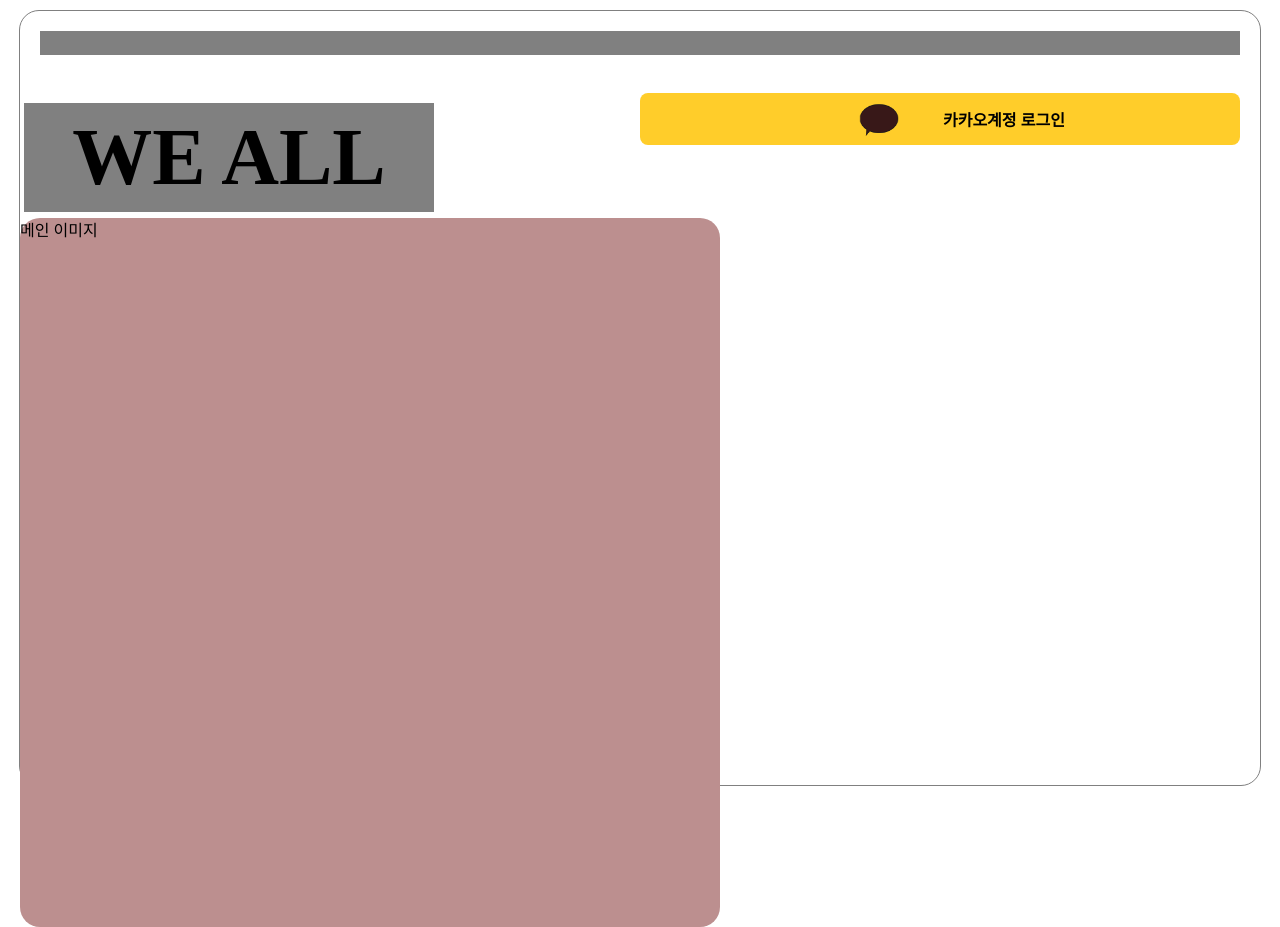
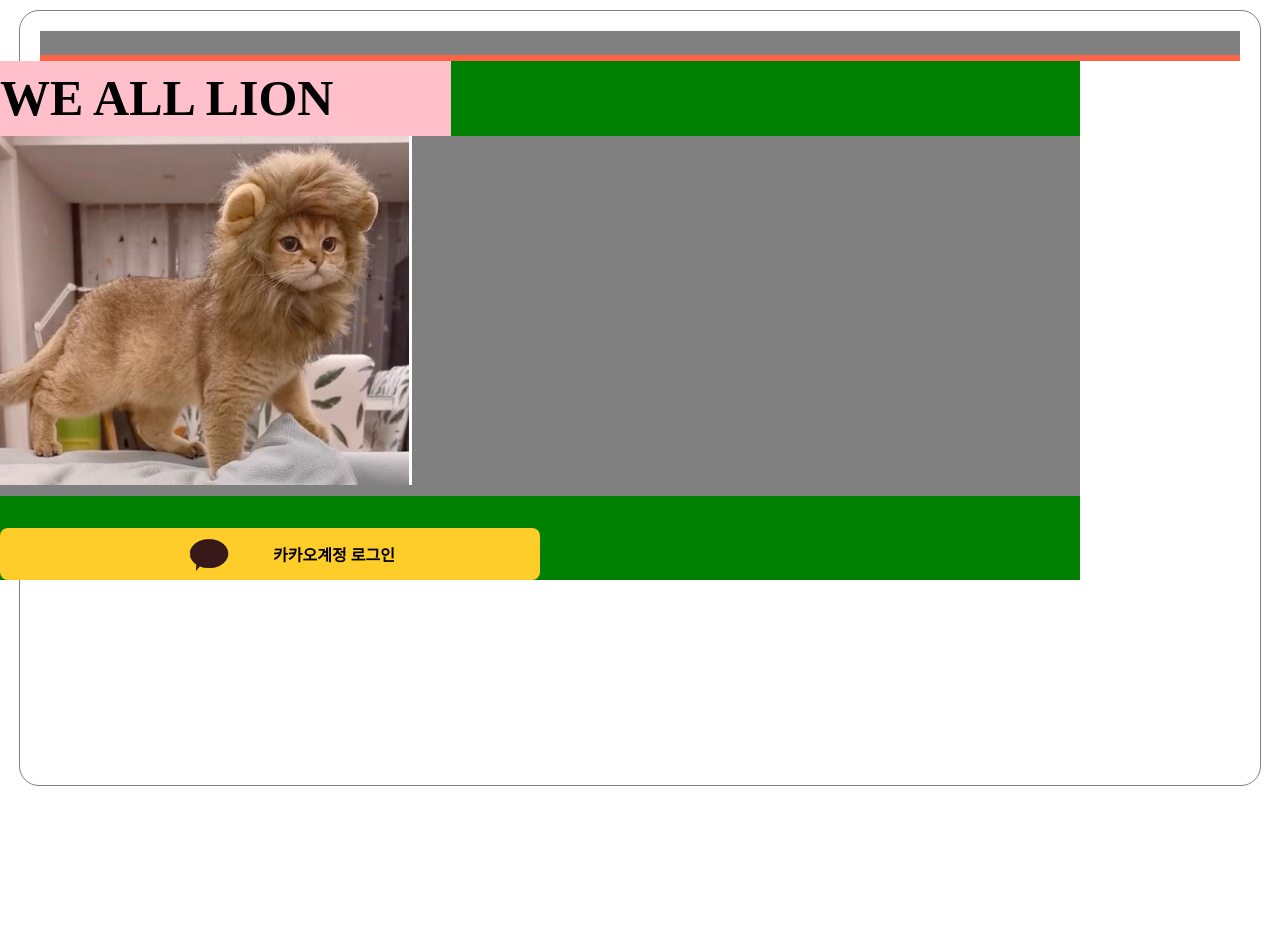
Before and after one commit to seunghoonKang/we-all-lie-fe, a React (Create React App) app: page / in a window 1280 px wide. After the commit the page ends 800 px from the top, so only its background shows below. Built offline with nearby package versions, Linux system fonts and the light colour scheme; no server answers.

Commit message:
🤮 fix : 통신 끊기는거 해결 💋 style : spinner추가 🛠️ refactor  : 이전 페이지 방지 코드 추가
#12

```diff
--- a/src/components/login/kakao.jsx
+++ b/src/components/login/kakao.jsx
@@ -2,9 +2,9 @@
 import React from 'react';
 import axios from 'axios';
 import { useNavigate } from 'react-router-dom';
-// import Spinner from "./Spinner";
 import { useCookies } from 'react-cookie';
 import { useEffect } from 'react';
+import Spinner from '../../elements/Spinner';
 
 //리다이렉트 화면
 const Kakao = () => {
@@ -14,31 +14,17 @@ const Kakao = () => {
   // 인가코드
   let code = new URL(window.location.href).searchParams.get('code');
 
-  // const Token = async () => {
-  //   const data = await axios.get(
-  //     `http://3.36.1.72/api/auth/kakao/callback?code=${code}`
-  //   );
-  //   setKakaoToken(data);
-  //   console.log(kakaoToken);
-  // };
-
-  axios
-    .get(`http://3.36.1.72/api/auth/kakao/callback?code=${code}`)
-    .then((res) => {
+  const Token = async () => {
+    try {
+      const res = await axios.get(
+        `http://3.36.1.72/api/auth/kakao/callback?code=${code}`
+      );
       const kakaoToken = res.data.accessToken;
-      // console.log(kakaoToken);
+      console.log(kakaoToken);
       localStorage.setItem('kakaotoken', kakaoToken);
-    })
-    .catch((error) => {
-      console.log('로그인에러', error);
-    });
-
-  const kakaoToken = localStorage.getItem('kakaotoken');
-  console.log(kakaoToken);
-
-  axios
-    .post(
-      `http://3.36.1.72/api/auth/kakao/callback`,
+      if (res.status === 200) {
+        const res2 = await axios.post(
+          `http://3.36.1.72/api/auth/kakao/callback?code=${code}`,
           {
             kakaoToken, //카카오 토큰
           },
@@ -47,27 +33,31 @@ const Kakao = () => {
               Authorization: `Bearer ${kakaoToken}`,
             },
           }
-    )
-    .then((res) => {
-      // console.log(res);
-      const nickname = res.data.nickname;
+        );
+        console.log(res2);
+        const nickname = res2.data.nickname;
+        // console.log(nickname);
         setCookie('nickname', nickname);
         // console.log(cookies);
-    })
-    .catch((error) => {
-      console.log('로그인 에러', error);
-    });
+        if (res2.status == 200) {
+          window.location.replace('/home');
+        }
+      } else {
+        alert('카카오톡 요청 실패');
+        navigator('/');
+      }
+    } catch (error) {
+      console.log(error);
+      alert('로그인 실패');
+      navigator('/');
+    }
+  };
 
   useEffect(() => {
-    navigator('/home');
-  }, [navigator]);
+    Token();
+  }, [Token()]);
 
-  return (
-    <div>
-      스피너 나중생각
-      {/* <Spinner/> */}
-    </div>
-  );
+  return <Spinner />;
 };
 
 export default Kakao;
--- /dev/null
+++ b/src/elements/Spinner.jsx
@@ -0,0 +1,11 @@
+import React from 'react';
+
+const Spinner = () => {
+  return (
+    <div className=" w-screen h-screen top-0 left-0 bg-[rgba(255,255,255,0.72)] z-40 flex flex-col items-center justify-center">
+      <img src="/img/spinner.gif"></img>
+    </div>
+  );
+};
+
+export default Spinner;
--- a/src/pages/Login.jsx
+++ b/src/pages/Login.jsx
@@ -3,7 +3,6 @@ import { KAKAO_AUTH_URL } from '../components/login/Oauth';
 import styled from 'styled-components';
 // import { socket } from "../shared/socket";
 import Notice from '../elements/Notice';
-import Header from '../elements/Header';
 
 // socket.emit("leave_Room", "하이하이");
 // socket.emit("enter_Room", "하이하이");
@@ -17,19 +16,44 @@ const Login = () => {
     window.location.href = KAKAO_AUTH_URL;
   };
   return (
-    <div>
+    <Wrap>
       <Notice />
-      <Header />
-      <KaKaoBtn onClick={handleLogin}>
-        <img style={{ transform: 'scale(0.3)' }} src="/img/kakao1.png"></img>
-        <span>카카오계정 로그인</span>
-      </KaKaoBtn>
-      <MainImg>메인 이미지</MainImg>
-    </div>
+      <MiniWrap>
+        <P>WE ALL LION</P>
+        <MainImg>
+          <img src="/img/lion.png"></img>
+        </MainImg>
+        <KaKaoBtn onClick={handleLogin}>
+          <img style={{ transform: 'scale(0.3)' }} src="/img/kakao1.png"></img>
+          <span>카카오계정 로그인</span>
+        </KaKaoBtn>
+      </MiniWrap>
+    </Wrap>
   );
 };
 
 export default Login;
+
+const Wrap = styled.div`
+  background-color: tomato;
+`;
+
+const MiniWrap = styled.div`
+  background-color: green;
+  position: absolute;
+  left: 50%;
+  margin-left: -50%;
+`;
+
+const P = styled.div`
+  color: #000000;
+  font-family: Pretendard, 'Source Sans Pro';
+  font-size: 50px;
+  font-weight: 800;
+  white-space: nowrap;
+  width: 28.2rem;
+  background-color: pink;
+`;
 
 const KaKaoBtn = styled.div`
   height: 52px;
@@ -42,24 +66,21 @@ const KaKaoBtn = styled.div`
   justify-content: center;
   width: 50%;
   border-radius: 8px;
-  cursor: pointer;
   font-weight: bold;
   font-size: 16px;
   line-height: 24px;
   margin-top: 32px;
-  float: right;
+  float: center;
   &:hover {
     background-color: #f4c31f;
   }
 `;
 
 const MainImg = styled.div`
-  position: absolute;
-  width: 700px;
-  height: 709px;
-  left: 0px;
-  top: 218px;
-  margin: 0px 0px 0px 20px;
-  background: rosybrown;
-  border-radius: 20px;
+  height: 360px;
+  object-fit: contain;
+  top: 188px;
+  vertical-align: top;
+  width: 1080px;
+  background-color: gray;
 `;
```
Also changed, not shown: public/img/lion.png (added), public/img/spinner.gif (added). Lines whose indentation alone changed are shown as unchanged.
